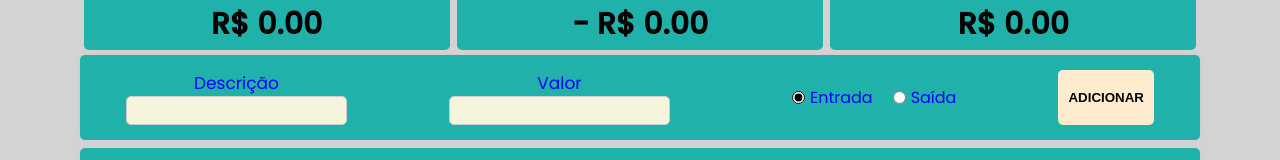
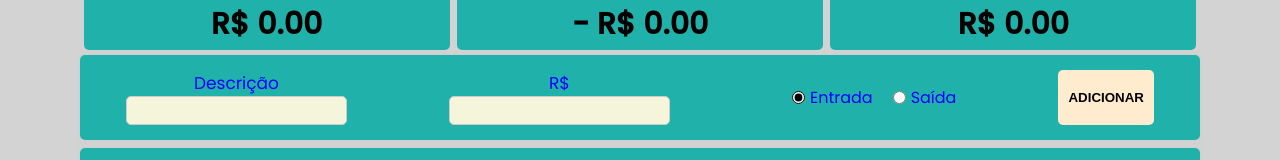
Before and after one commit to JotaKSP/controlefinanceiro, a React (Create React App) app: page / in a window 1280 px wide. Shown: the part 167-327 px from the top of the page. Built offline with nearby package versions, Linux system fonts and the light colour scheme.

Commit message:
initial commit

```diff
--- a/src/components/Form/index.js
+++ b/src/components/Form/index.js
@@ -38,7 +38,7 @@ const Form = ({ handleAdd, transactionsList, setTransactionsList }) => {
           <C.Input value={desc} onChange={(e) => setDesc(e.target.value)} />
         </C.InputContent>
         <C.InputContent>
-          <C.Label>Valor</C.Label>
+          <C.Label>R$</C.Label>
           <C.Input
             value={amount}
             type="number"
--- a/src/components/Form/styles.js
+++ b/src/components/Form/styles.js
@@ -34,6 +34,7 @@ export const InputContent = styled.div`
   flex-direction: column;
   font-size: 17px;
   color: blue;
+
 `;
 //Meio Letras
 export const RadioGroup = styled.div`
--- a/src/components/Header/index.js
+++ b/src/components/Header/index.js
@@ -15,8 +15,4 @@ const Header = () => {
   );
 };
 
-
 export default Header;
-
-//<span>Contato:&nbsp;&nbsp;(11)9-1449-9772</span>
-//<span>e-mail:&nbsp;&nbsp;jk-js@hotmail.com</span>
```
